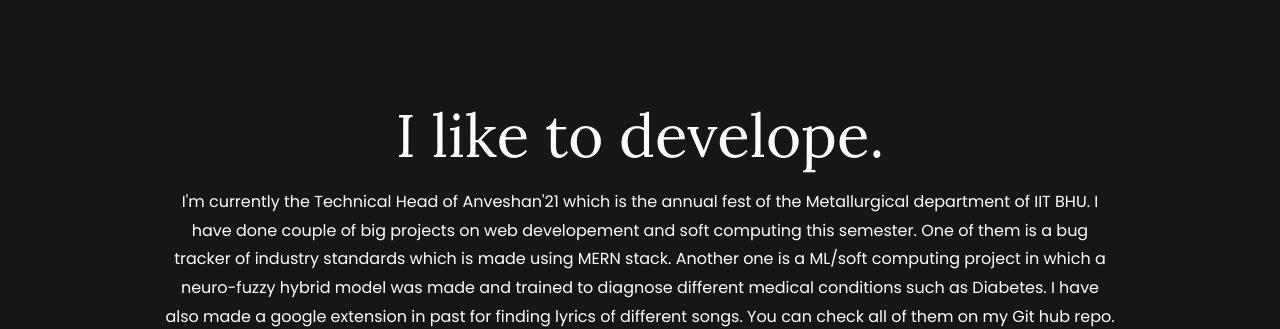
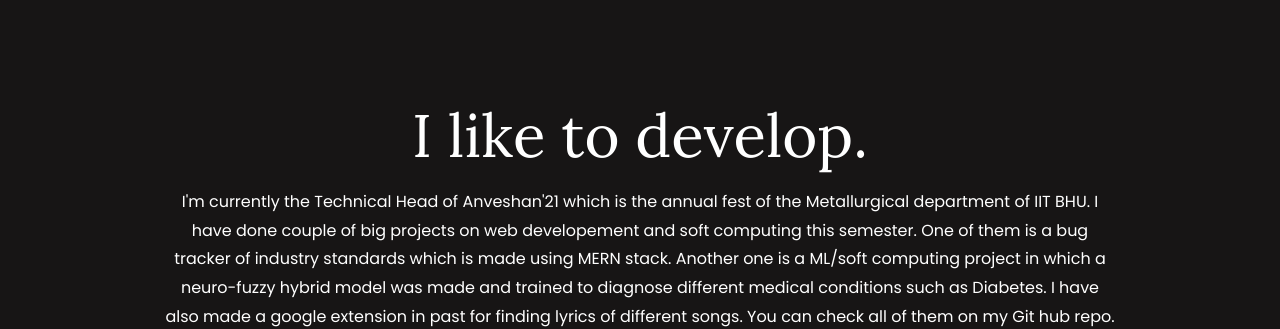
Before and after one commit to Timus-sumit/portfolio_new, a website: page public/work.html in a window 1280 px wide. Shown: the part 803-1132 px from the top of the page. Drawn offline with Linux system fonts and the light colour scheme; some packages are replaced by stand-ins of ours; no server answers; a web font is replaced by a local one.

Commit message:
Update work.html

```diff
--- a/public/work.html
+++ b/public/work.html
@@ -69,7 +69,7 @@
     	<div class="container ">
     		<div class="row justify-content-center ftco-animate">
     			<div class="col-md-10 text-center">
-    				<h2 >I like to develope.</h2>
+    				<h2 >I like to develop.</h2>
     				<p >I'm currently the Technical Head of Anveshan'21 which is the annual fest of the Metallurgical department of IIT BHU. I have done couple of big projects on web developement and soft computing this semester. One of them is a bug tracker of industry standards which is made using MERN stack.
 						Another one is a ML/soft computing project in which a neuro-fuzzy hybrid model was made and trained to diagnose different medical conditions such as Diabetes. I have also made a google extension in past for finding lyrics of different songs. You can check all of them on my Git hub repo.
 					</p>
```
